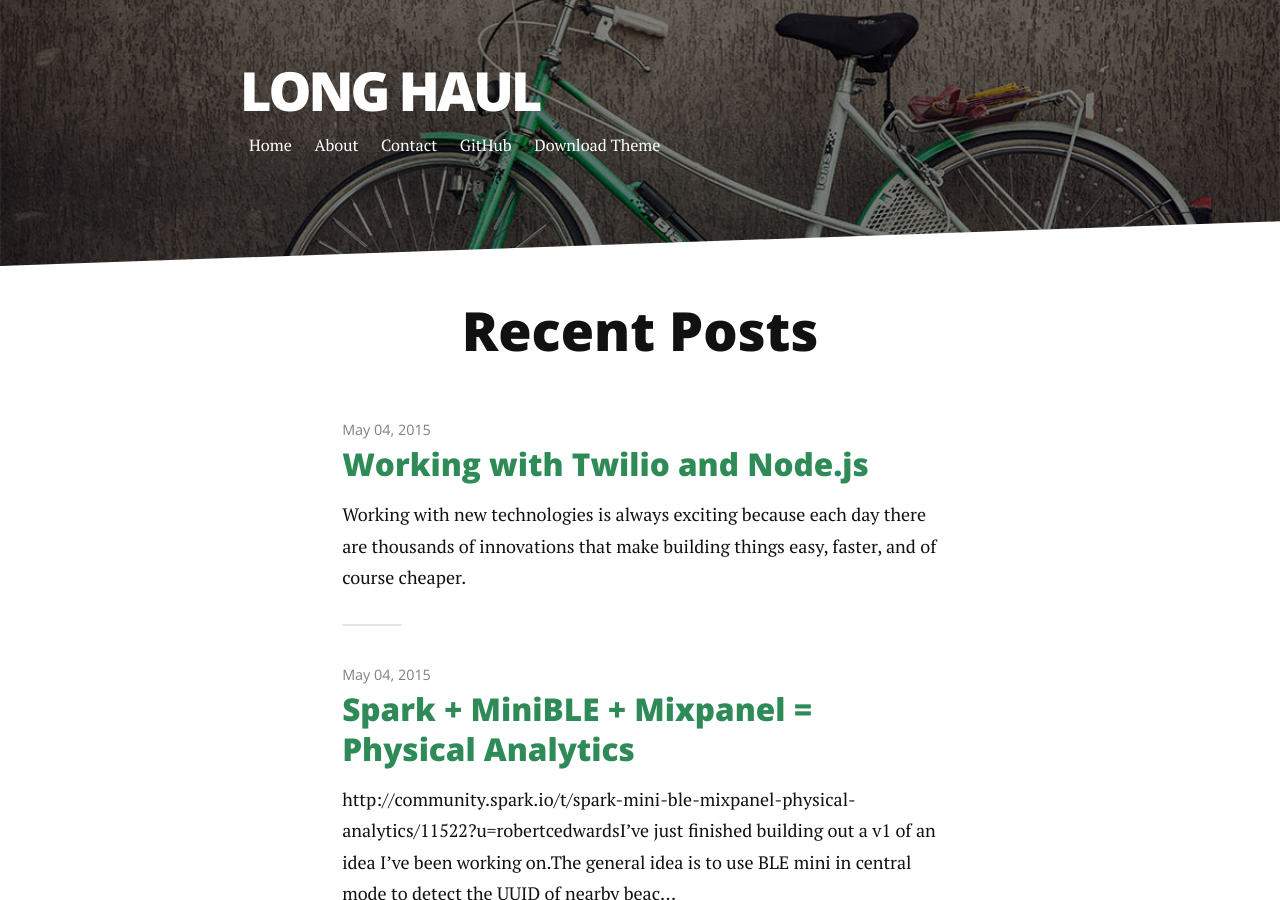
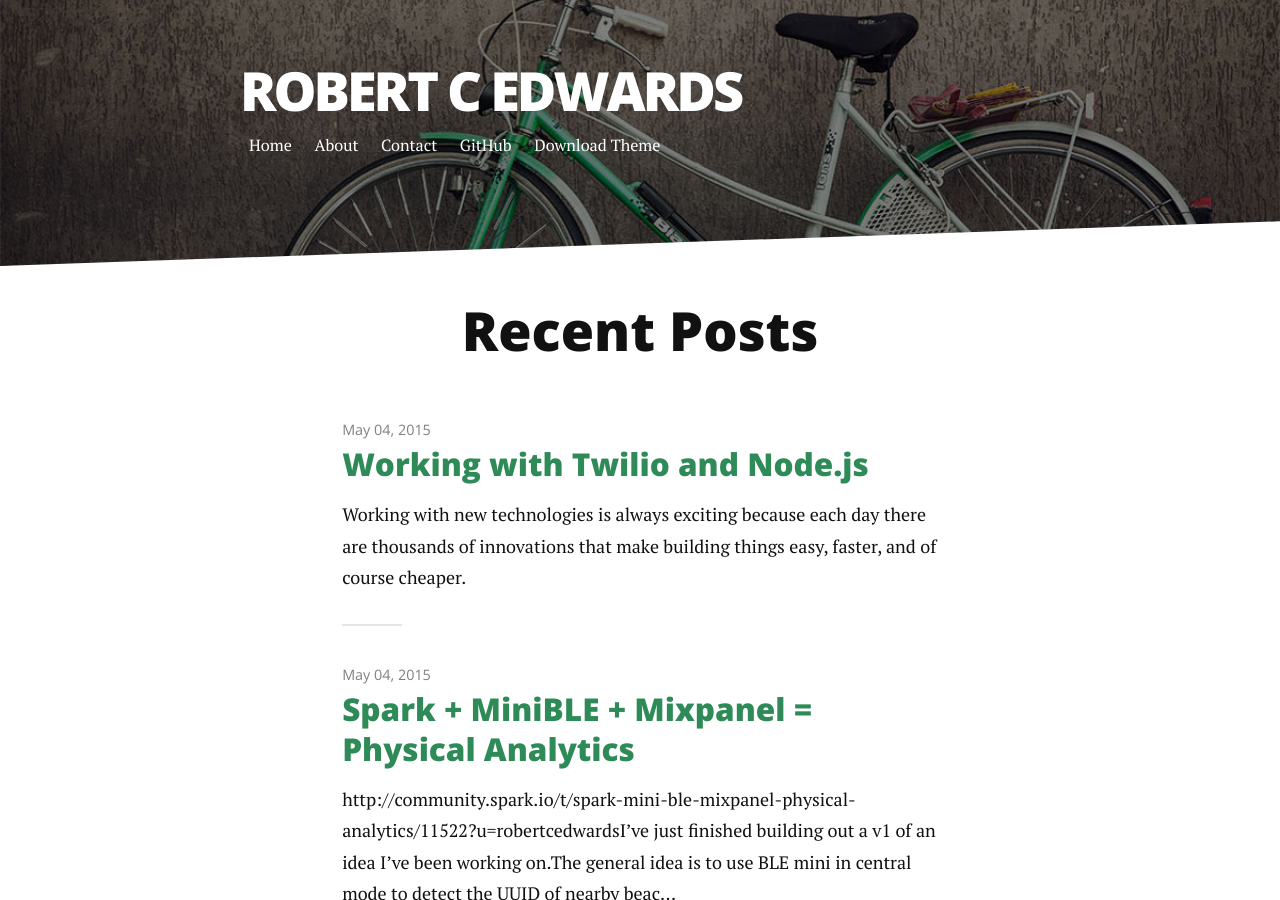
Before and after one commit to robertcedwards/robertcedwards.com, a Jekyll site: the page built from index.html, in a window 1280 px wide and 900 px high. Built offline with Jekyll 4.4.1, drawn with Linux system fonts in a browser that asks for light colours; nearby versions of some CDN libraries; Markdown is read by kramdown in place of the engine named in the settings; the list of posts is cut into pages by our own code.

Commit message:
adding titles

```diff
--- a/_config.yml
+++ b/_config.yml
@@ -1,7 +1,7 @@
-title: Long Haul
-description: Long Form Jekyll theme built with SASS / COMPASS / SUSY
+title: Robert C Edwards
+description: A trail of my trials and tribulations
 
-url: http://brianmaierjr.github.com/long-haul
+url: http://robertcedwards.github.io/robertcedwards.com
 baseurl: "http://robertcedwards.github.io/robertcedwards.com"
 paginate_path: "blog/page:num/"
 permalink: blog/:title/
```
